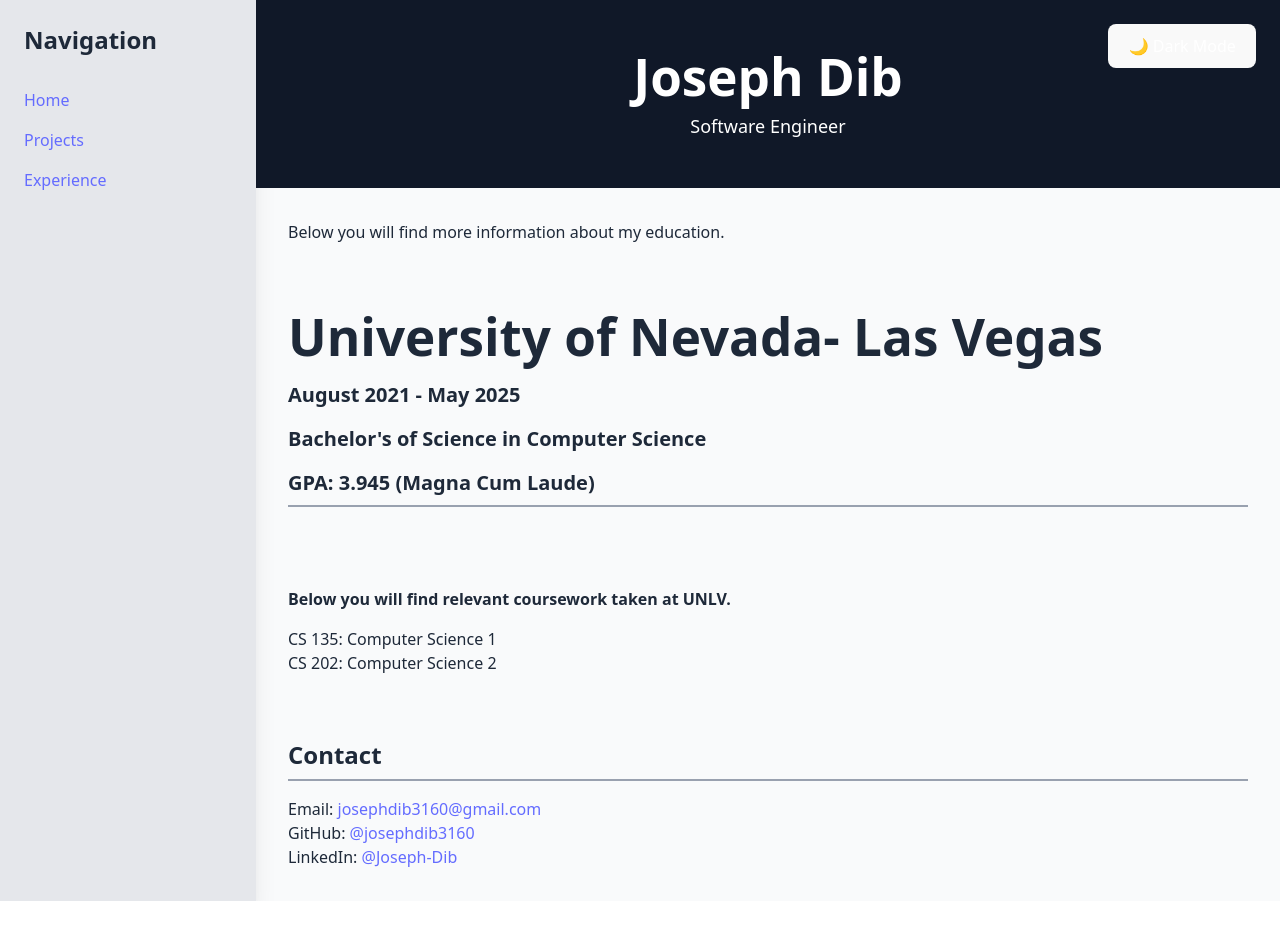
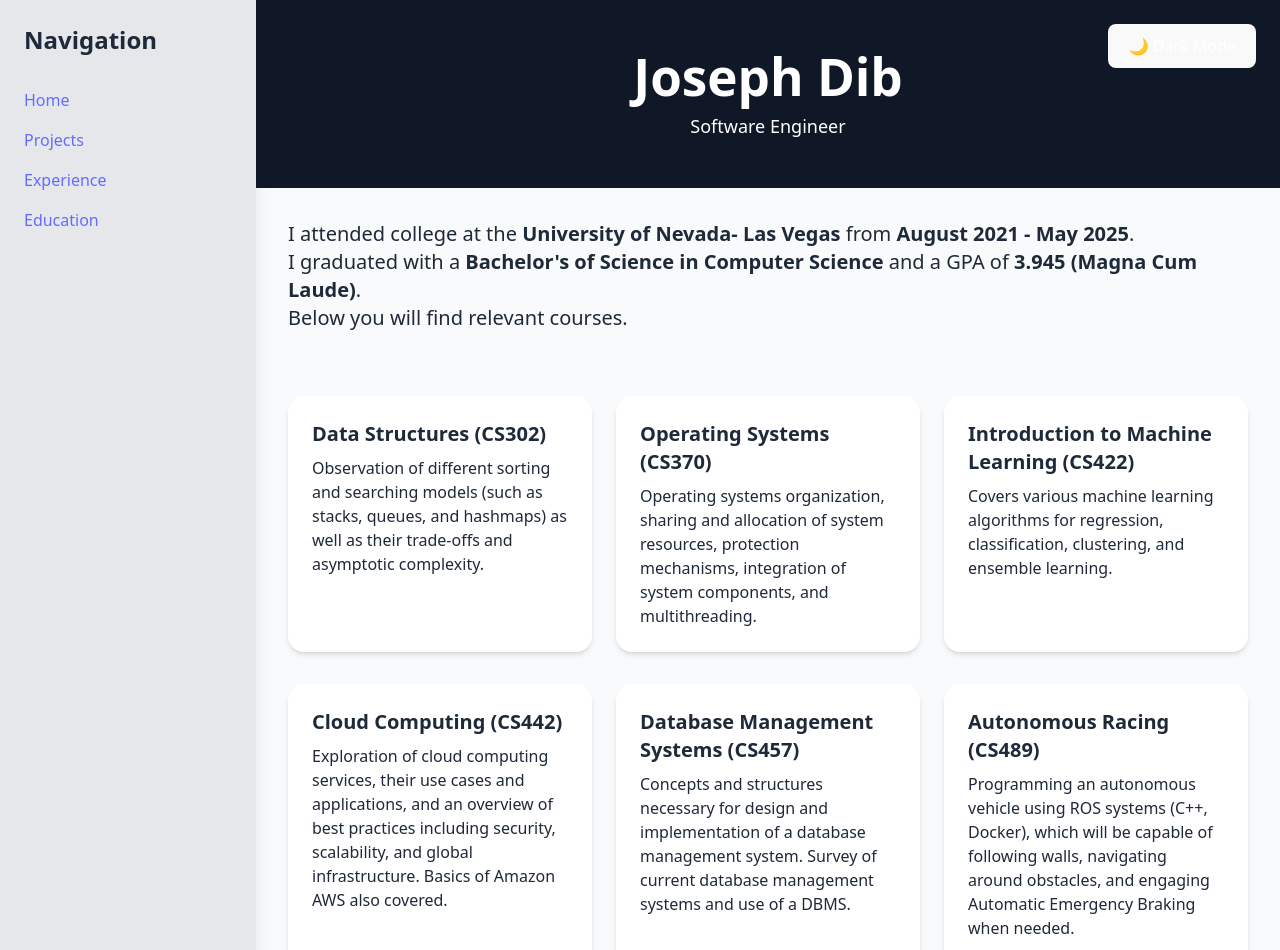
Before and after one commit to josephdib3160/josephdib3160.github.io, a React (Vite) app: page /education in a window 1280 px wide. Shown: the top 950 px of the page. Before the commit the page ends 901 px from the top, so only its background shows below. Built offline with nearby package versions, Linux system fonts and the light colour scheme.

Commit message:
added education

```diff
--- a/src/app/Education.tsx
+++ b/src/app/Education.tsx
@@ -1,4 +1,5 @@
 import { useState, useEffect } from 'react';
+import { motion } from 'framer-motion';
 import { Link } from "react-router";
 
 export default function Education() {
@@ -19,6 +20,7 @@ export default function Education() {
 <Link to="/" >Home</Link>
 <Link to="/projects" >Projects</Link>
 <Link to="/experience">Experience</Link>
+<Link to="/education">Education</Link>
 </aside>
 
 <div className="flex-1">
@@ -36,29 +38,79 @@ export default function Education() {
         </button>
       </header>
       {/* About Section */}
-      <section id="about" className="mx-auto p-8">
-        <p>
-          Below you will find more information about my education.
-        </p>
+      <section id="about" className="mx-auto text-xl p-8">
+        <p> I attended college at the <b> University of Nevada- Las Vegas </b> from <b>August 2021 - May 2025</b>.</p>
+        <p> I graduated with a <b>Bachelor's of Science in Computer Science </b>and a GPA of <b>3.945 (Magna Cum Laude)</b>.</p>
+        <p> Below you will find relevant courses. </p>
+
+
       </section>
 
       <section id="about" className="mx-auto p-8">
-        <h1 className="text-xl font-semibold mb-4 border-gray-400 ">University of Nevada- Las Vegas</h1>
-        <h2 className="text-xl font-semibold mb-4 border-gray-400 ">August 2021 - May 2025</h2>
-        <h2 className="text-xl font-semibold mb-4 border-gray-400 ">Bachelor's of Science in Computer Science</h2>
-        <h2 className="text-xl font-semibold mb-4 border-b-2 pb-2 border-gray-400 ">GPA: 3.945 (Magna Cum Laude)</h2>
 
-        </section>
+        <div className="grid md:grid-cols-3 gap-6">
+          <motion.div whileHover={{ scale: 1.03 }} className={`${darkMode ? 'bg-gray-800' : 'bg-white'} p-6 rounded-2xl shadow-md`}>
+            <h3 className="text-xl font-bold">Data Structures (CS302)</h3>
+            <p className="mt-2">
+              Observation of different sorting and searching models (such as stacks, queues,
+              and hashmaps) as well as their trade-offs and asymptotic complexity.
+            </p>
+          </motion.div>
 
-        <section id="classes" className="mx-auto p-8">
-        <p className="text-l font-semibold mb-4 border-gray-400 ">
-          Below you will find relevant coursework taken at UNLV.
-        </p>
+          <motion.div whileHover={{ scale: 1.03 }} className={`${darkMode ? 'bg-gray-800' : 'bg-white'} p-6 rounded-2xl shadow-md`}>
+            <h3 className="text-xl font-bold">Operating Systems (CS370)</h3>
+            <p className="mt-2">
+              Operating systems organization, sharing and allocation of system resources, protection mechanisms,
+              integration of system components, and multithreading.
+            </p>
+          </motion.div>
+          <motion.div whileHover={{ scale: 1.03 }} className={`${darkMode ? 'bg-gray-800' : 'bg-white'} p-6 rounded-2xl shadow-md`}>
+            <h3 className="text-xl font-bold">Introduction to Machine Learning (CS422)</h3>
+            <p className="mt-2">
+              Covers various machine learning algorithms for regression,
+              classification, clustering, and ensemble learning.
+            </p>
+          </motion.div>
+        </div>
 
-        <ul>
-          <li>CS 135: Computer Science 1</li>
-          <li>CS 202: Computer Science 2</li>
-        </ul>
+        <div className="my-8 grid md:grid-cols-3 gap-6">
+          <motion.div whileHover={{ scale: 1.03 }} className={`${darkMode ? 'bg-gray-800' : 'bg-white'} p-6 rounded-2xl shadow-md`}>
+            <h3 className="text-xl font-bold">Cloud Computing (CS442)</h3>
+            <p className="mt-2">
+              Exploration of cloud computing services, their use cases and applications,
+              and an overview of best practices including security, scalability,
+              and global infrastructure. Basics of Amazon AWS also covered.
+            </p>
+          </motion.div>
+
+          <motion.div whileHover={{ scale: 1.03 }} className={`${darkMode ? 'bg-gray-800' : 'bg-white'} p-6 rounded-2xl shadow-md`}>
+            <h3 className="text-xl font-bold">Database Management Systems (CS457)</h3>
+            <p className="mt-2">
+              Concepts and structures necessary for design and implementation of a database management system.
+              Survey of current database management systems and use of a DBMS.
+            </p>
+          </motion.div>
+          <motion.div whileHover={{ scale: 1.03 }} className={`${darkMode ? 'bg-gray-800' : 'bg-white'} p-6 rounded-2xl shadow-md`}>
+            <h3 className="text-xl font-bold">Autonomous Racing (CS489)</h3>
+            <p className="mt-2">
+              Programming an autonomous vehicle using ROS systems (C++, Docker), which will be capable of following walls,
+              navigating around obstacles, and engaging Automatic Emergency Braking when needed.
+            </p>
+          </motion.div>
+        </div>
+
+        <div className="my-8 grid md:grid-cols-1 gap-6">
+          <motion.div whileHover={{ scale: 1.03 }} className={`${darkMode ? 'bg-gray-800' : 'bg-white'} p-6 rounded-2xl shadow-md`}>
+            <h3 className="text-xl font-bold">Software Product Design 1 (CS472)</h3>
+            <p className="mt-2">
+              Current techniques in software design presented with emphasis on architecture first development.
+              Introduction to the processes involved in development.
+              Practice architectural design through a series of homework problems.
+              Students work in teams to prepare the architecture for a software product.
+            </p>
+          </motion.div>
+        </div>
+
       </section>
 
       {/* Contact Section */}
--- a/src/app/Experience.tsx
+++ b/src/app/Experience.tsx
@@ -19,6 +19,7 @@ export default function Experience() {
 <Link to="/" >Home</Link>
 <Link to="/projects" >Projects</Link>
 <Link to="/experience">Experience</Link>
+<Link to="/education">Education</Link>
 </aside>
 
 <div className="flex-1">
--- a/src/app/Projects.tsx
+++ b/src/app/Projects.tsx
@@ -19,6 +19,7 @@ export default function Projects() {
 <Link to="/" >Home</Link>
 <Link to="/projects" >Projects</Link>
 <Link to="/experience">Experience</Link>
+<Link to="/education">Education</Link>
 </aside>
 
 <div className="flex-1">
```
